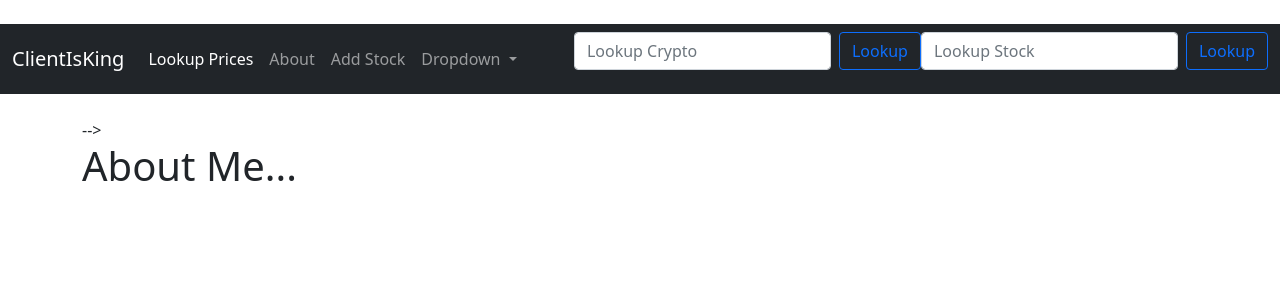
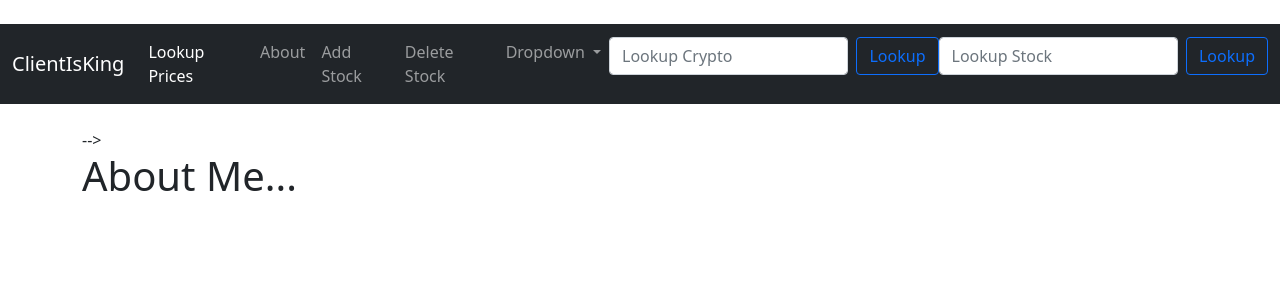
Before and after one commit to ans9611/STOCK-CRYPTO-TRADING-ADVISOR-SERVER, a Django app: page /about/ in a window 1280 px wide. Shown: the top 300 px of the page. Run offline with Django 3.2, Linux system fonts and the light colour scheme.

Commit message:
added delete function

```diff
--- a/crypto/templates/base.html
+++ b/crypto/templates/base.html
@@ -32,6 +32,9 @@
                 </li>
                 <li class="nav-item">
                   <a class="nav-link" href="{% url 'add_stock' %}">Add Stock</a>
+                </li>
+                <li class="nav-item">
+                  <a class="nav-link" href="{% url 'delete_stock' %}">Delete Stock</a>
                 </li>
           <li class="nav-item dropdown">
             <a class="nav-link dropdown-toggle" href="#" id="navbarDropdown" role="button" data-bs-toggle="dropdown"
--- a/crypto/urls.py
+++ b/crypto/urls.py
@@ -7,5 +7,6 @@ urlpatterns = [
     path('stockHome/', views.stockHome, name="stockHome"),
     path('about/', views.about, name="about"),
     path('add_stock/', views.add_stock, name="add_stock"),
-    path('delete/<stock_id>', views.delete, name="delete")
+    path('delete/<stock_id>', views.delete, name="delete"),
+    path('delete_stock/', views.delete_stock, name="delete_stock")
 ]
--- a/crypto/views.py
+++ b/crypto/views.py
@@ -117,3 +117,7 @@ def delete(request, stock_id):
 	item.delete()
 	messages.success(request, ("Stock Has Been Deleted!"))
 	return redirect(add_stock)
+
+def delete_stock(request):
+	ticker = Stock.objects.all()
+	return render(request, 'delete_stock.html', {'ticker': ticker})
```
Also changed, not shown: crypto/templates/add_stock.html (+0 -9 lines), crypto/templates/delete_stock.html (renamed from crypto/templates/delete.html).
